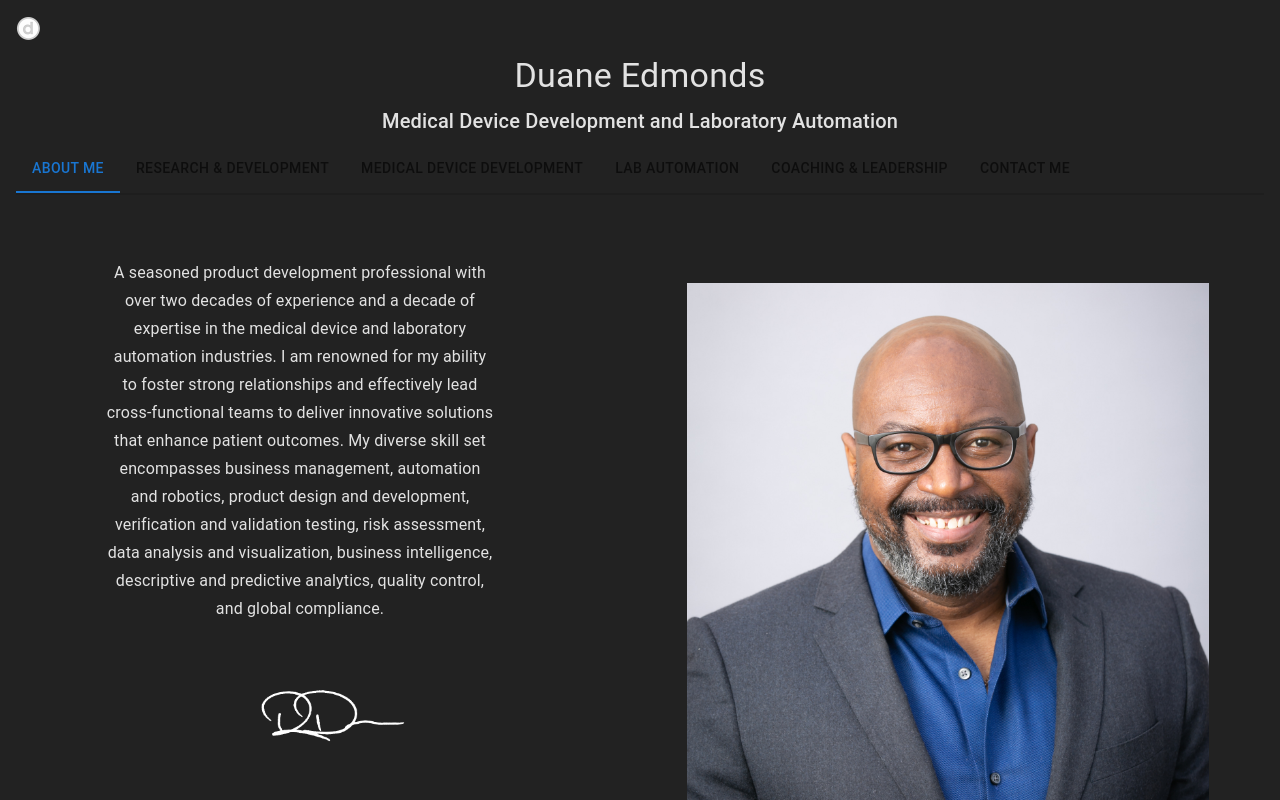
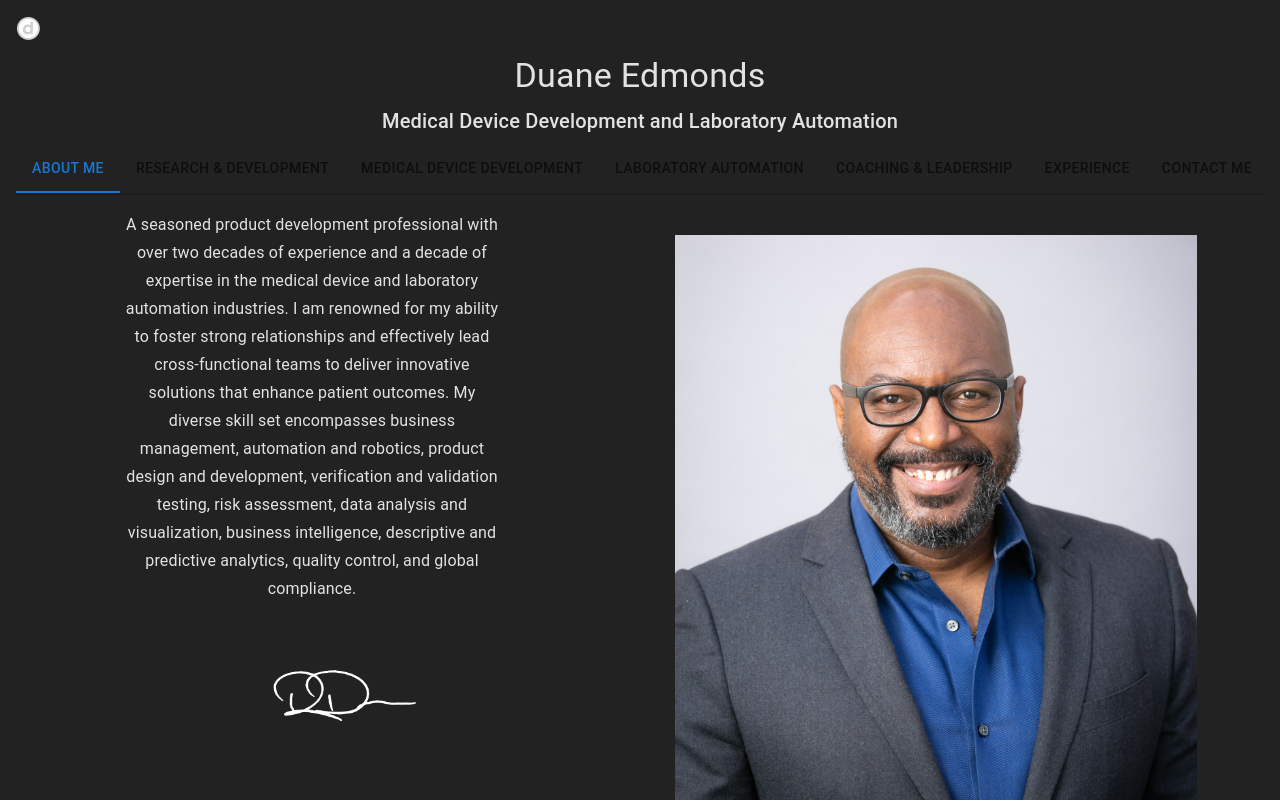
Before and after one commit to usefulmove/ded, a React (Vite) app: page / in a window 1280 px wide. Shown: the top 800 px of the page. Built offline with nearby package versions, Linux system fonts and the light colour scheme.

Commit message:
(automated gcp push)

```diff
--- a/package.json
+++ b/package.json
@@ -9,6 +9,7 @@
     "preview": "vite preview"
   },
   "dependencies": {
+    "@fontsource/roboto": "^4.5.8",
     "@mui/lab": "^5.0.0-alpha.119",
     "react": "^18.2.0",
     "react-dom": "^18.2.0"
--- a/src/App.jsx
+++ b/src/App.jsx
@@ -43,7 +43,6 @@ function a11yProps(index) {
 
 function App() {
   const [count, setCount] = useState(0);
-
   const [value, setValue] = useState(0);
   const handleChange = (event, newValue) => {
     setValue(newValue);
@@ -66,12 +65,21 @@ function App() {
               <Tab label="About Me" {...a11yProps(0)} />
               <Tab label="Research & Development" {...a11yProps(1)} />
               <Tab label="Medical Device Development" {...a11yProps(2)} />
-              <Tab label="Lab Automation" {...a11yProps(3)} />
+              <Tab label="Laboratory Automation" {...a11yProps(3)} />
               <Tab label="Coaching & Leadership" {...a11yProps(4)} />
-              <Tab label="Contact Me" {...a11yProps(5)} />
+              <Tab label="Experience" {...a11yProps(5)} />
+              <Tab label="Contact Me" {...a11yProps(6)} />
             </Tabs>
           </Box>
           <TabPanel value={value} index={0}>
+            <Grid item container xs={12} spacing={2} padding={2}>
+              <Grid item xs={6}>
+                <Content />
+              </Grid>
+              <Grid item xs={6}>
+                <Board />
+              </Grid>
+            </Grid>
           </TabPanel>
           <TabPanel value={value} index={1} className="selection-heading">
             <Typography variant="h6">
@@ -90,17 +98,12 @@ function App() {
             <Typography variant="h6">Building Incredible Teams</Typography>
           </TabPanel>
           <TabPanel value={value} index={5} className="selection-heading">
-            <Typography variant="h6">Contact Duane</Typography>
+            <Typography variant="h6">Why me?</Typography>
+          </TabPanel>
+          <TabPanel value={value} index={6} className="selection-heading">
+            <Typography variant="h6">How can I help?</Typography>
           </TabPanel>
           <br />
-        </Grid>
-      </Grid>
-      <Grid item container xs={12} spacing={2} padding={2}>
-        <Grid item xs={6}>
-          <Content />
-        </Grid>
-        <Grid item xs={6}>
-          <Board />
         </Grid>
       </Grid>
       <Grid item xs={12}>
```
Also changed, not shown: 1 other file (tests, documents, lock files or other folders).
